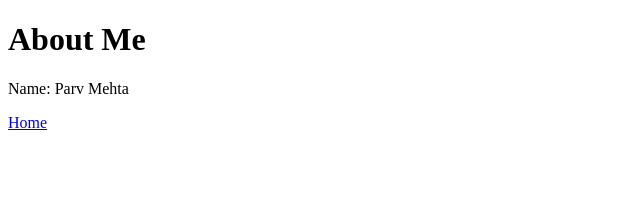
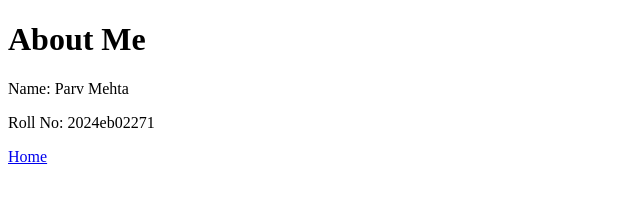
Before and after one commit to Parv-0210/git-workflow-assignment, a plain HTML site: page about.html in a window 1280 px wide. Shown: the whole page, without its empty margins (0-640 px from the left). Drawn offline with Linux system fonts and the light colour scheme.

Commit message:
Update about.html with roll number

```diff
--- a/about.html
+++ b/about.html
@@ -4,6 +4,7 @@
 <body>
   <h1>About Me</h1>
   <p>Name: Parv Mehta</p>
+  <p>Roll No: 2024eb02271</p>
   <a href="index.html">Home</a>
 </body>
 </html>
```
